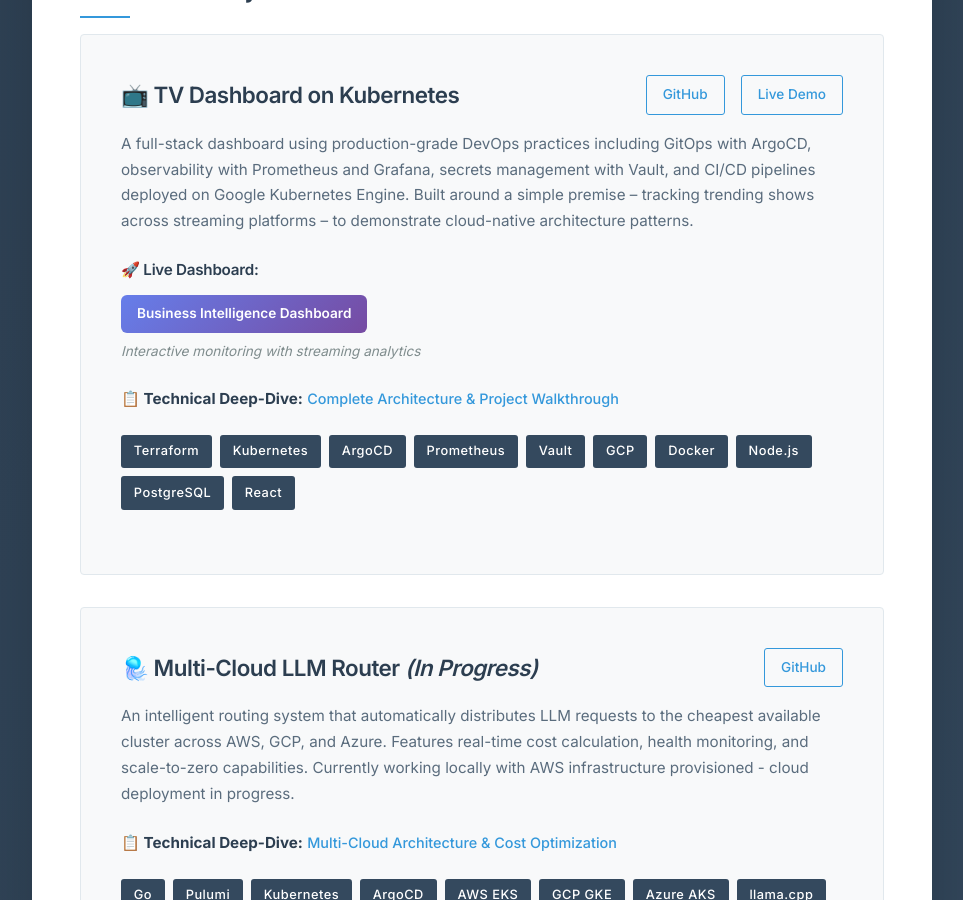
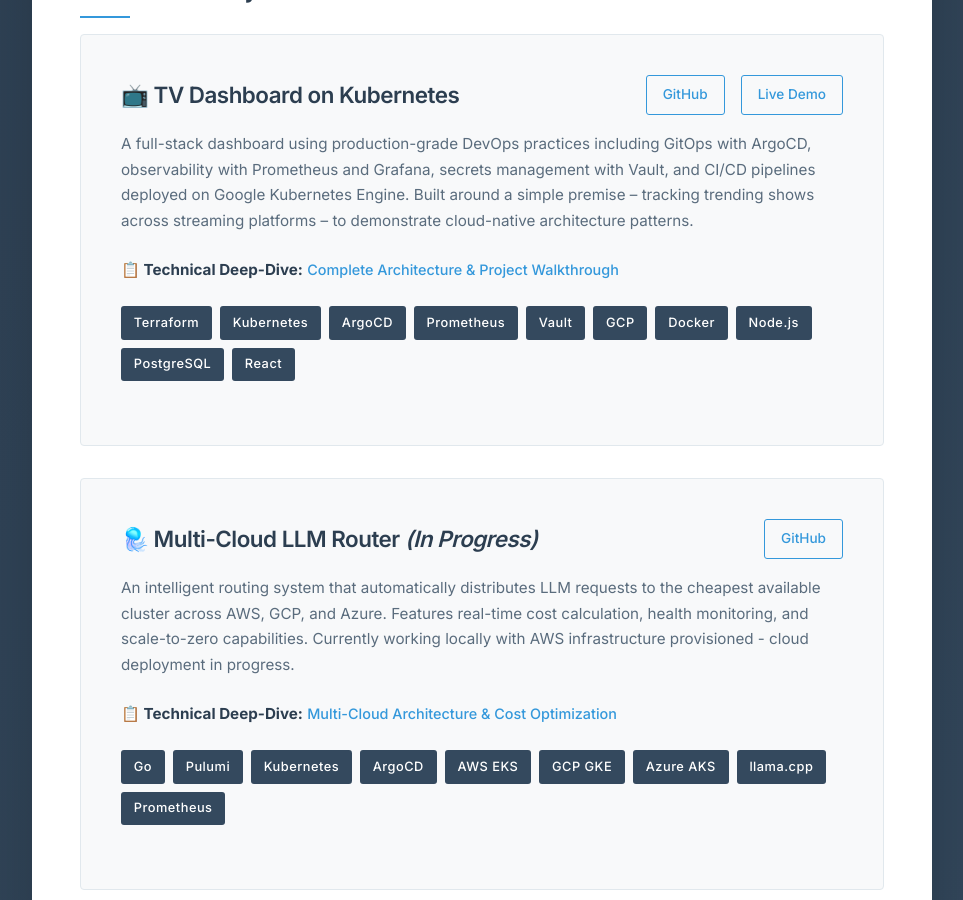
Before and after one commit to navillasa/navillasa.github.io, a Jekyll site: the page built from index.md, in a window 1280 px wide and 900 px high, scrolled down 853 px. Shown: the whole window, without its empty margins (158-1121 px from the left). Built offline with Jekyll 4.4.1, drawn with Linux system fonts in a browser that asks for light colours.

Commit message:
Remove live dashboard from project description
Removed live dashboard section from the index page:

<div class="live-dashboard">
                <h4 class="blog-section-title">🚀 Live Dashboard:</h4>
                <ul class="blog-list">
                    <li><a href="https://monitoring.navillasa.dev/d/e633cf5f-2c8b-483b-90a1-aaa85bddd4d9/tv-hub-business-intelligence-dashboard?orgId=1&refresh=15s" target="_blank" class="project-link dashboard-link">Business Intelligence Dashboard</a></li>
                </ul>
                <p class="dashboard-note">Interactive monitoring with streaming analytics</p>
            </div>

```diff
--- a/index.md
+++ b/index.md
@@ -52,13 +52,6 @@ title: "DevOps Engineer"
             <p class="project-description">
                 A full-stack dashboard using production-grade DevOps practices including GitOps with ArgoCD, observability with Prometheus and Grafana, secrets management with Vault, and CI/CD pipelines deployed on Google Kubernetes Engine. Built around a simple premise – tracking trending shows across streaming platforms – to demonstrate cloud-native architecture patterns.
             </p>
-            <div class="live-dashboard">
-                <h4 class="blog-section-title">🚀 Live Dashboard:</h4>
-                <ul class="blog-list">
-                    <li><a href="https://monitoring.navillasa.dev/d/e633cf5f-2c8b-483b-90a1-aaa85bddd4d9/tv-hub-business-intelligence-dashboard?orgId=1&refresh=15s" target="_blank" class="project-link dashboard-link">Business Intelligence Dashboard</a></li>
-                </ul>
-                <p class="dashboard-note">Interactive monitoring with streaming analytics</p>
-            </div>
             <div class="project-overview">
                 <p><strong>📋 Technical Deep-Dive:</strong> <a href="{{ '/blog/go-big-stay-simple/' | relative_url }}" class="blog-link project-overview-link">Complete Architecture & Project Walkthrough</a></p>
             </div>
```
